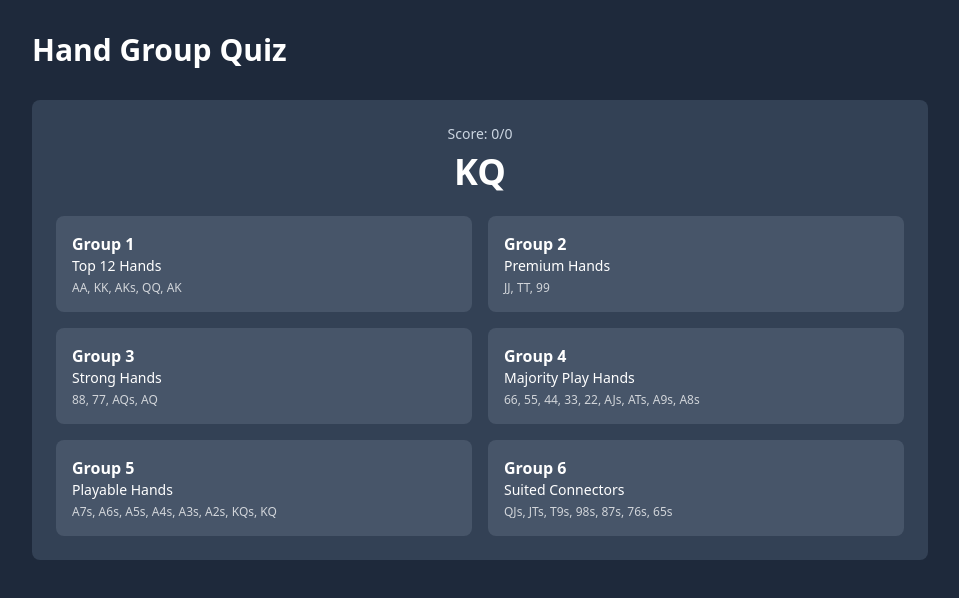
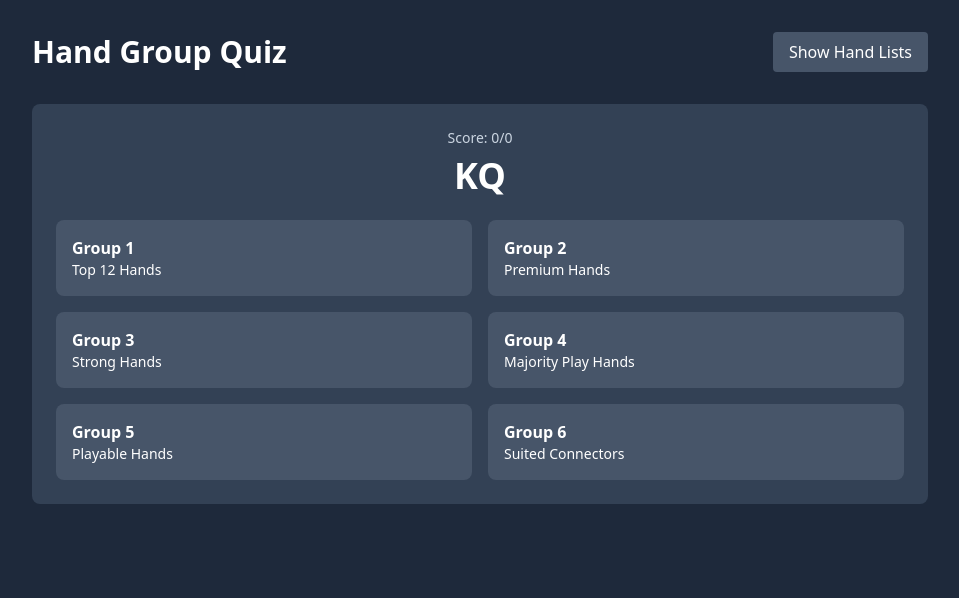
Before and after one commit to qmogh/DayZeroPoker, a Next.js app: page /hand-groups in a window 1280 px wide. Shown: the top 598 px of the page, without its empty margins (160-1119 px from the left). Built offline with nearby package versions, Linux system fonts and the light colour scheme.

Commit message:
Setting up toggle for quiz

```diff
--- a/src/app/hand-groups/page.js
+++ b/src/app/hand-groups/page.js
@@ -8,6 +8,7 @@ export default function HandGroupQuiz() {
   const [result, setResult] = useState(null);
   const [score, setScore] = useState(0);
   const [total, setTotal] = useState(0);
+  const [showHandLists, setShowHandLists] = useState(false);
 
   useEffect(() => {
     newHand();
@@ -32,7 +33,15 @@ export default function HandGroupQuiz() {
   return (
     <div className="min-h-screen p-8 bg-slate-800">
       <main className="max-w-4xl mx-auto">
-        <h1 className="text-3xl font-bold mb-8 text-white">Hand Group Quiz</h1>
+        <div className="flex justify-between items-center mb-8">
+          <h1 className="text-3xl font-bold text-white">Hand Group Quiz</h1>
+          <button
+            onClick={() => setShowHandLists(!showHandLists)}
+            className="bg-slate-600 text-white px-4 py-2 rounded hover:bg-slate-500"
+          >
+            {showHandLists ? 'Hide Hand Lists' : 'Show Hand Lists'}
+          </button>
+        </div>
 
         <div className="bg-slate-700 p-6 rounded-lg mb-8">
           <div className="text-center mb-6">
@@ -63,7 +72,9 @@ export default function HandGroupQuiz() {
               >
                 <div className="font-bold">Group {groupId}</div>
                 <div className="text-sm">{group.name}</div>
-                <div className="text-xs mt-1 opacity-75">{group.hands.join(', ')}</div>
+                {showHandLists && (
+                  <div className="text-xs mt-1 opacity-75">{group.hands.join(', ')}</div>
+                )}
               </button>
             ))}
           </div>
```
